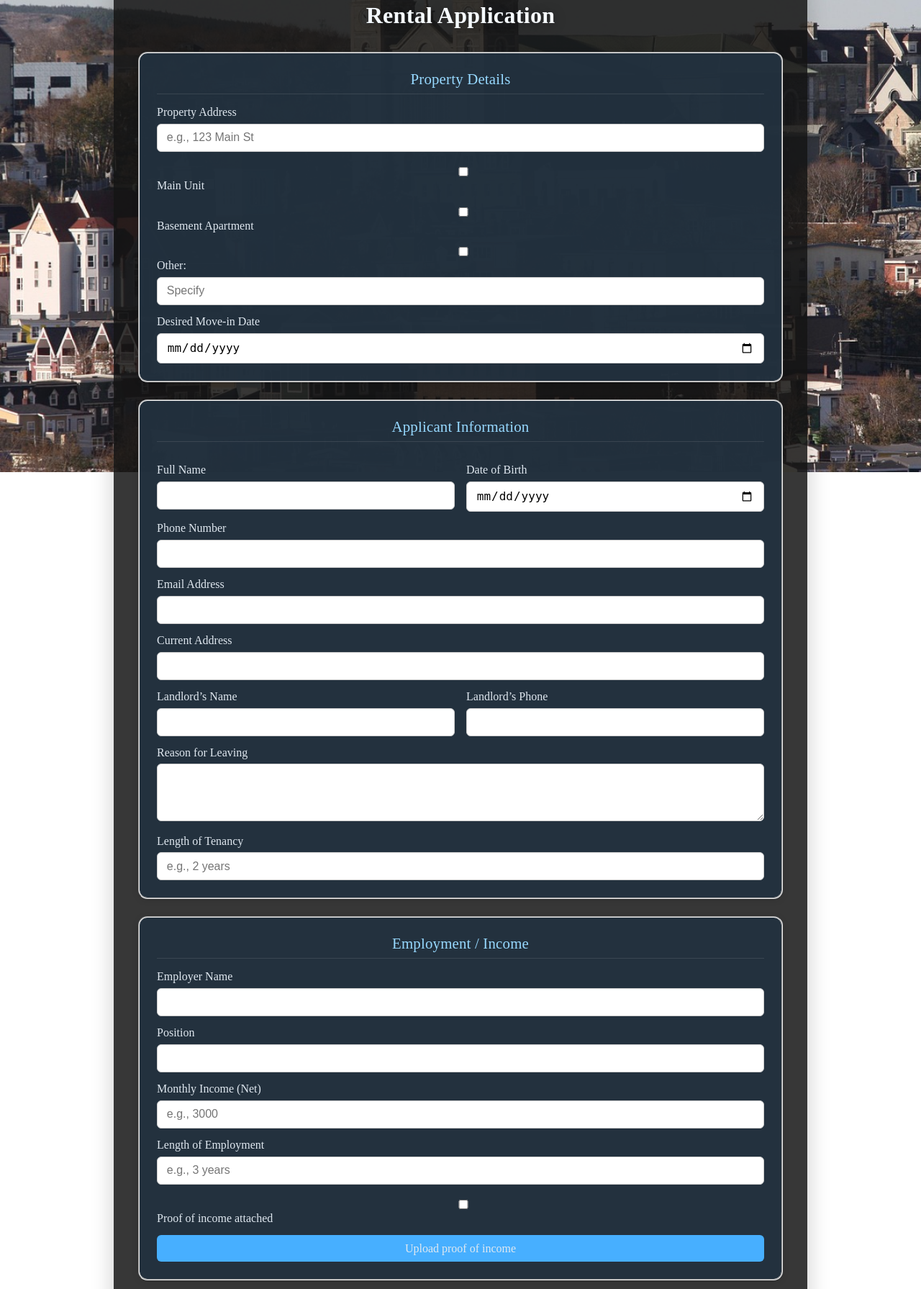
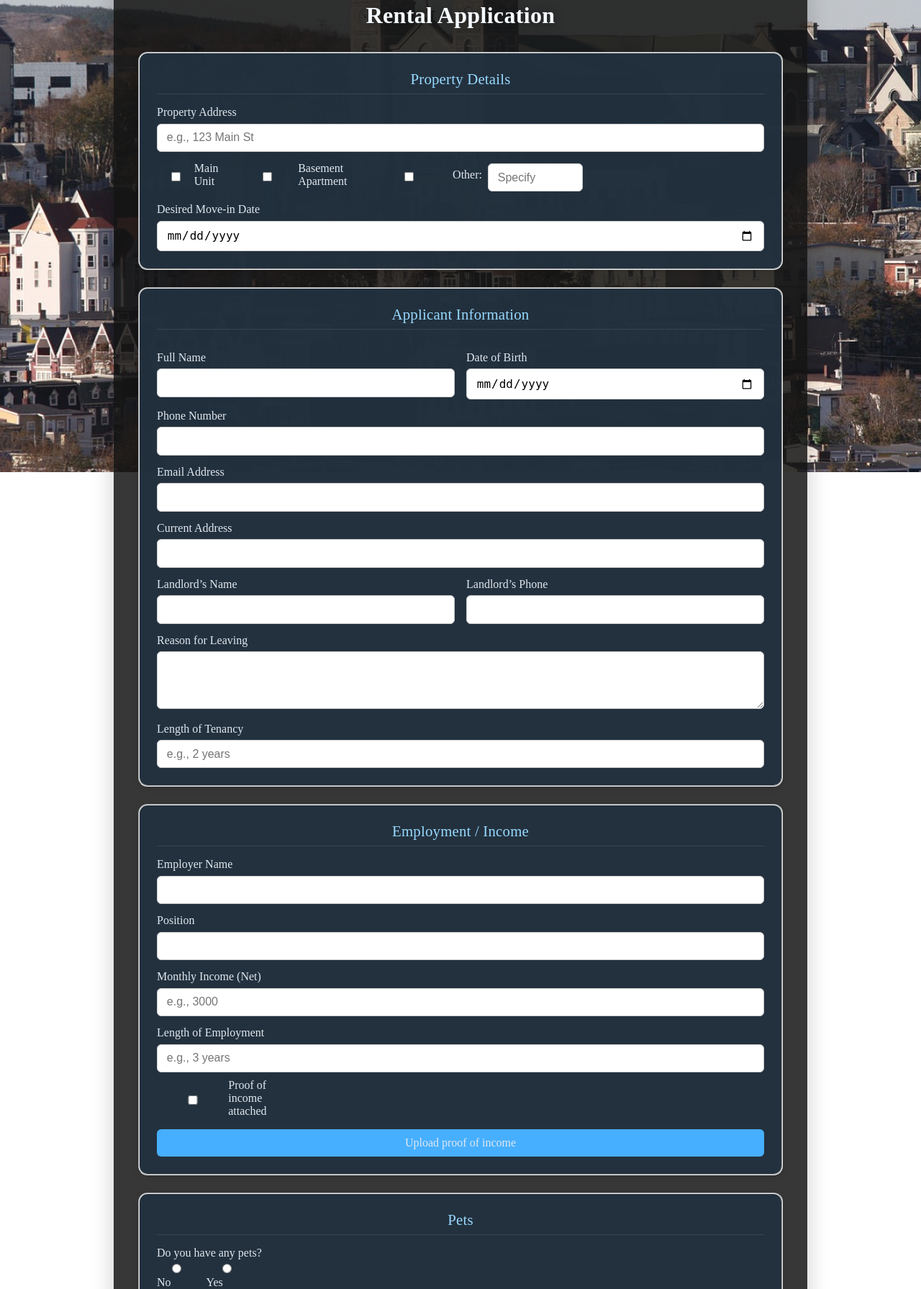
Before and after one commit to NewFoundLivingCa/NewFoundLiving-main, a Flask app: page /rental-application in a window 1280 px wide. Shown: the part 144-1935 px from the top of the page at 72% size. Run offline with Flask 3, Linux system fonts and the light colour scheme.

Commit message:
Update rental-application.html

```diff
--- a/templates/rental-application.html
+++ b/templates/rental-application.html
@@ -82,9 +82,11 @@
             <label for="employment-length">Length of Employment</label>
             <input type="text" id="employment-length" name="length_of_employment" placeholder="e.g., 3 years" />
 
-            <label class="checkbox-inline">
-                <input type="checkbox" name="proof_of_income" value="Yes" /> Proof of income attached
-            </label>
+            <div class="checkbox-inline">
+                <label>
+                    <input type="checkbox" name="proof_of_income" value="Yes" /> Proof of income attached
+                </label>
+            </div>
 
             <label for="income-proof-file" class="file-label">Upload proof of income</label>
             <input type="file" id="income-proof-file" name="income_proof_file" accept=".pdf,.jpg,.jpeg,.png,.doc,.docx,.txt" />
@@ -142,7 +144,7 @@
     </form>
 </div>
 
-<!-- Inline style for radio-inline-group to ensure Yes/No are close together and aligned -->
+<!-- Inline style for radio and checkbox groups to ensure alignment -->
 <style>
 .radio-inline-group {
     display: flex;
@@ -154,5 +156,23 @@
     margin: 0;
     font-weight: normal;
 }
+.checkbox-group, .checkbox-inline {
+    display: flex;
+    gap: 1.5rem;
+    align-items: center;
+    margin-bottom: 1em;
+    flex-wrap: wrap;
+}
+.checkbox-group label,
+.checkbox-inline label {
+    margin: 0;
+    font-weight: normal;
+    display: flex;
+    align-items: center;
+}
+.checkbox-group input[type="text"] {
+    margin-left: 0.5rem;
+    min-width: 120px;
+}
 </style>
 {% endblock %}
```
